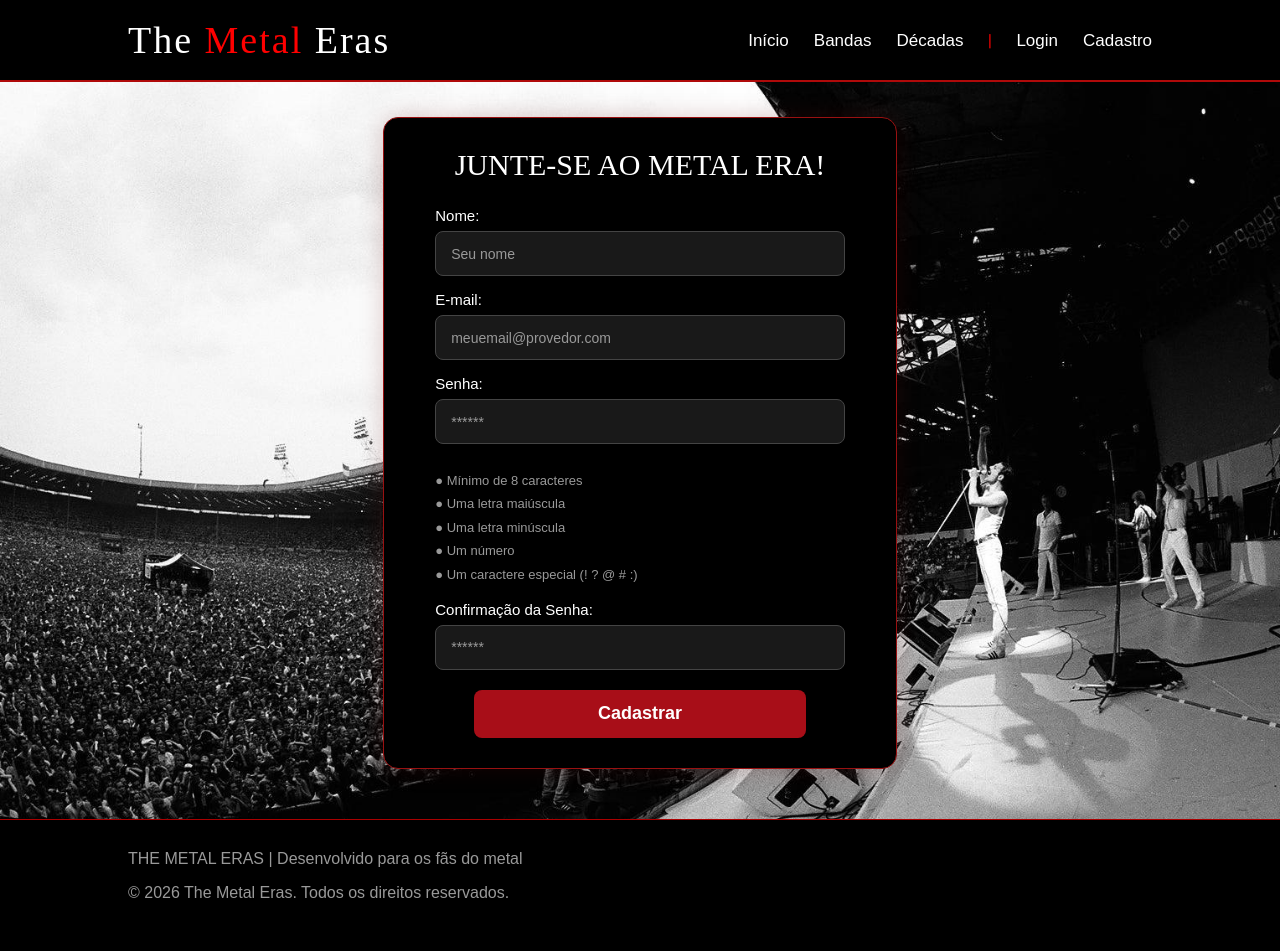
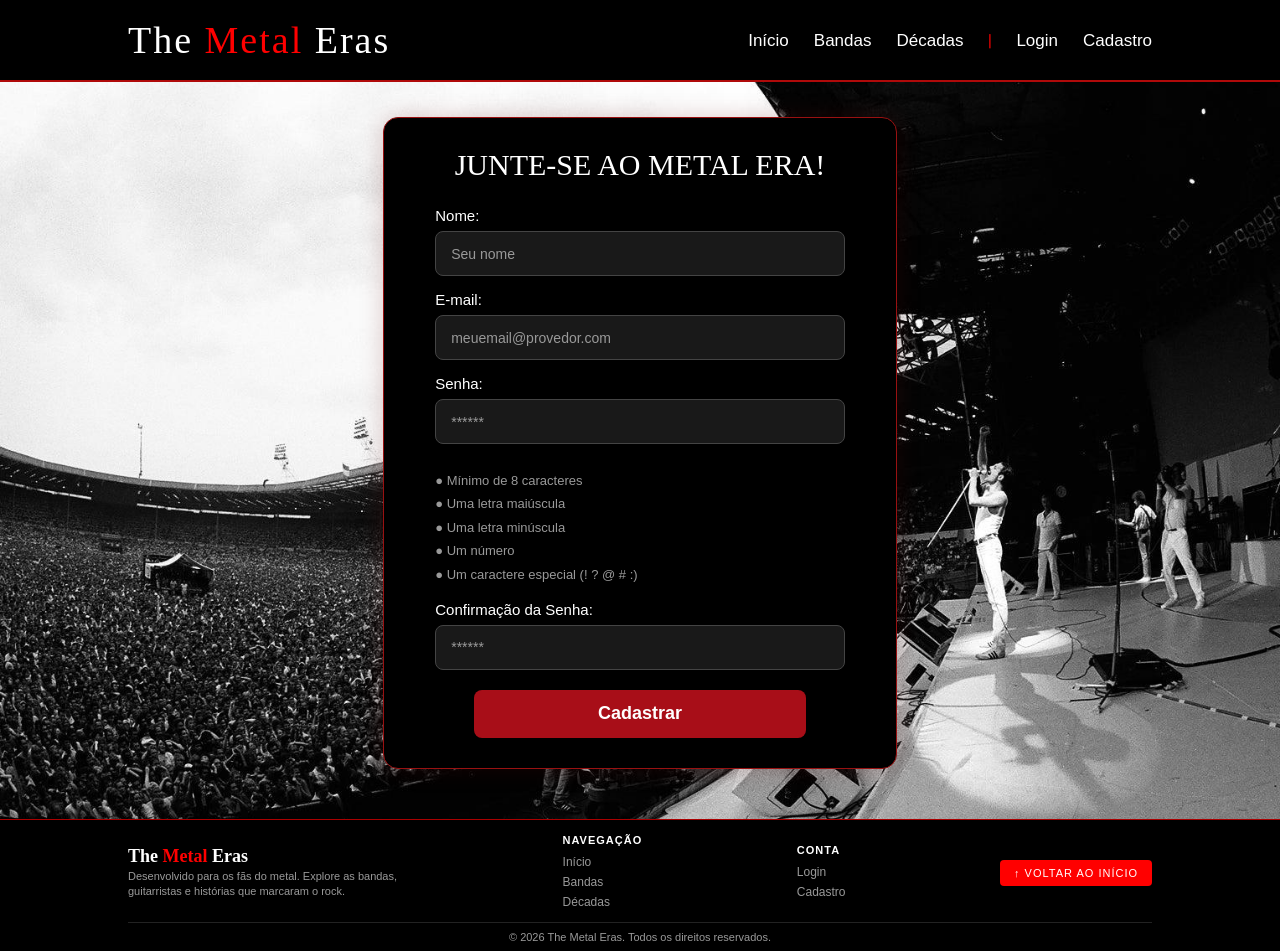
Before and after one commit to FilipeHorta07/ProjetoIndividualGuitarra, a website: page web-data-viz/public/cadastro.html in a window 1280 px wide. Before the commit the page ends 926 px from the top, so only its background shows below. Drawn offline with Linux system fonts and the light colour scheme.

Commit message:
Adicionando o footer na tela de cadastro

```diff
--- a/web-data-viz/public/cadastro.html
+++ b/web-data-viz/public/cadastro.html
@@ -97,12 +97,40 @@
   </div>
 
   <!--footer inicio-->
-  <div class="footer">
+  <footer class="footer">
     <div class="container">
-      <p>THE METAL ERAS | Desenvolvido para os fãs do metal</p>
-      <p>© 2026 The Metal Eras. Todos os direitos reservados.</p>
+      <div class="footer-topo">
+
+        <div class="footer-marca">
+          <h3 class="footer-titulo">The <span>Metal</span> Eras</h3>
+          <p>Desenvolvido para os fãs do metal. Explore as bandas, guitarristas e histórias que marcaram o rock.</p>
+        </div>
+
+        <div class="footer-coluna">
+          <h4>Navegação</h4>
+          <ul>
+            <li><a href="index.html#inicio">Início</a></li>
+            <li><a href="index.html#lendas">Bandas</a></li>
+            <li><a href="index.html#decadas">Décadas</a></li>
+          </ul>
+        </div>
+
+        <div class="footer-coluna">
+          <h4>Conta</h4>
+          <ul>
+            <li><a href="login.html">Login</a></li>
+            <li><a href="cadastro.html">Cadastro</a></li>
+          </ul>
+        </div>
+
+        <a href="index.html#inicio" class="footer-botao">↑ Voltar ao início</a>
+      </div>
+
+      <div class="footer-base">
+        <p>© 2026 The Metal Eras. Todos os direitos reservados.</p>
+      </div>
     </div>
-  </div>
+  </footer>
   <!--footer fim-->
 </body>
 
```
